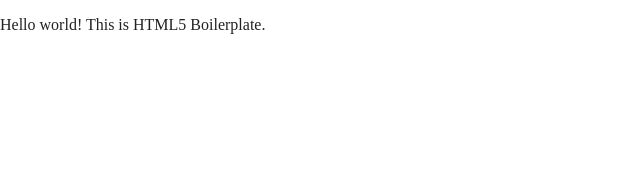
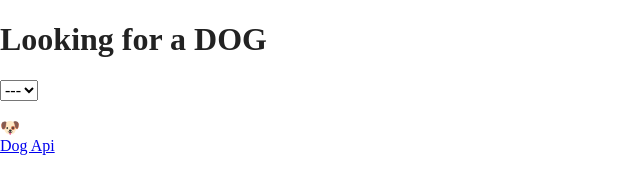
Before and after one commit to catabuades/dog-app, a website built with Parcel: page index.html in a window 1280 px wide. Shown: the whole page, without its empty margins (0-640 px from the left). Built offline with nearby package versions, Linux system fonts and the light colour scheme.

Commit message:
Add structure HTML

```diff
--- a/index.html
+++ b/index.html
@@ -1,9 +1,9 @@
 <!doctype html>
-<html class="no-js" lang="">
+<html class="no-js" lang="en">
 
 <head>
   <meta charset="utf-8">
-  <title></title>
+  <title>Dogs</title>
   <meta name="description" content="">
   <meta name="viewport" content="width=device-width, initial-scale=1">
 
@@ -23,19 +23,26 @@
 </head>
 
 <body>
+  <header>
+    <h1>Looking for a DOG</h1>
+    <select class="app-select breedNav">
+      <option>---</option>
+    </select>
+  </header>
 
-  <!-- Add your site or application content here -->
-  <p>Hello world! This is HTML5 Boilerplate.</p>
+  <section class="app-container contentSection">
+    <img class="app-image contentSection__image" src="" alt="">
+    <div class="app-spinner contentSection__spinner show">🐶</div>
+  </section>
+
+  <footer>
+    <a href="https://dog.ceo/dog-api/" title="Dog Api">Dog Api</a>
+  </footer>
+
   <script src="js/vendor/modernizr-3.11.2.min.js"></script>
   <script src="js/plugins.js"></script>
   <script src="js/main.js"></script>
 
-  <!-- Google Analytics: change UA-XXXXX-Y to be your site's ID. -->
-  <script>
-    window.ga = function () { ga.q.push(arguments) }; ga.q = []; ga.l = +new Date;
-    ga('create', 'UA-XXXXX-Y', 'auto'); ga('set', 'anonymizeIp', true); ga('set', 'transport', 'beacon'); ga('send', 'pageview')
-  </script>
-  <script src="https://www.google-analytics.com/analytics.js" async></script>
 </body>
 
 </html>
```
